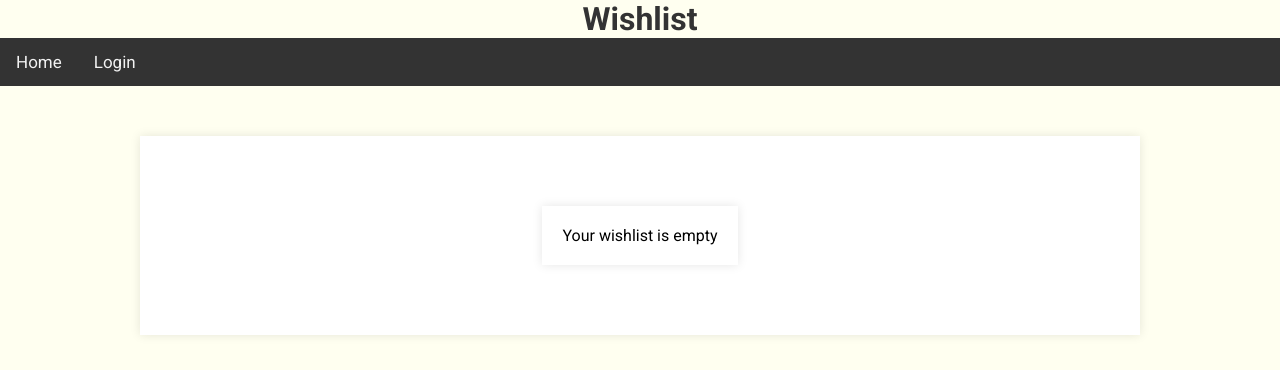
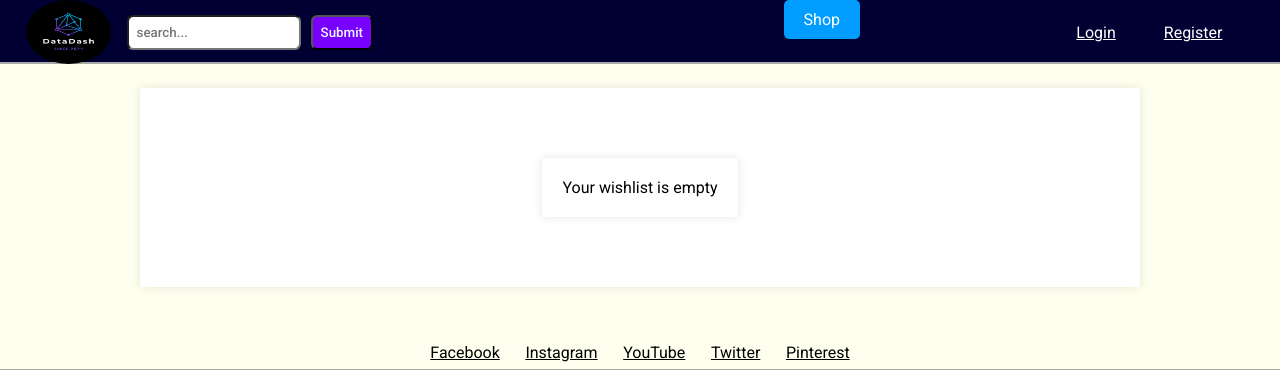
Before and after one commit to dangamtechno/DataDash-E-commerce, a PHP site: page /backend/DataDash/frontend/pages/wishlist.php in a window 1280 px wide. Shown: the top 370 px of the page. Run offline with PHP 8.4, Linux system fonts and the light colour scheme; data that the repository does not hold is empty.

Commit message:
Edit wishlist page

```diff
--- a/DataDash/frontend/pages/wishlist.php
+++ b/DataDash/frontend/pages/wishlist.php
@@ -86,19 +86,50 @@
         }
     </style>
 <body>
+<header> <div class="heading">
+            <div class="left-heading">
+                <div class="logo">
+                    <a href="homepage.php">
+                        <img src="../images/DataDash.png" alt="Logo" width="85" height="500">
+                    </a>
+                </div>
+                <div class="search-bar">
+                    <form class="search-form">
+                        <label>
+                            <input type="search" name="search" placeholder="search...">
+                        </label>
+                        <input type="submit" name="submit-search" class ="search-button">
+                    </form>
+                </div>
+            </div> <br>
+            <div class="shop-button-container">
+                <a href="shop.php" class="shop-button">Shop</a>
+            </div>
+            <div class="right-heading">
+                <div class="login-status">
+                    <?php if (sessionExists()): ?>
+                        <div class="hello-message">
+                            <span>Hello, <?php echo getSessionUsername(); ?></span>
+                        </div>
+                        <div class="icons">
+                            <a href="account.php"><i class="fas fa-user-check fa-2x"></i>Account</a>
+                            <a href="cart.php"><i class="fas fa-shopping-cart fa-2x"></i>Cart</a>
+                            <a href="../../backend/utils/logout.php"><i class="fas fa-sign-out-alt fa-2x"></i>Logout</a>
+                        </div>
+                    <?php else: ?>
+                        <div class="login" title="login">
+                            <a href="login_page.php"><i class="fas fa-sign-in-alt fa-2x"></i>Login</a>
+                        </div>
+                        <div class="register" title="register">
+                            <a href="create_account.php"><i class="fas fa-user-times fa-2x"></i>Register</a>
+                        </div>
+                    <?php endif; ?>
+                </div>
+            </div>
+        </div>
+    </header>
     <h1>Wishlist</h1>
-    <div class="topnav">
-        <a href="homepage.php">Home</a>
-        <?php if (sessionExists()): ?>
-            <a href="cart.php">Shopping Cart</a>
-            <a href="wishlist.php">Wishlist</a>
-        <?php endif; ?>
-        <?php if (sessionExists()): ?>
-            <a href="../../backend/utils/logout.php">Logout</a>
-        <?php else: ?>
-            <a href="login_page.php">Login</a>
-        <?php endif; ?>
-    </div>
+
     <div class="wishlist-container">
         <table class="wishlist-table">
         <div class="wishlist-grid">
```
